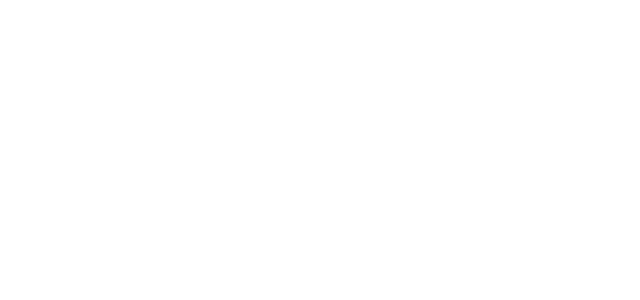
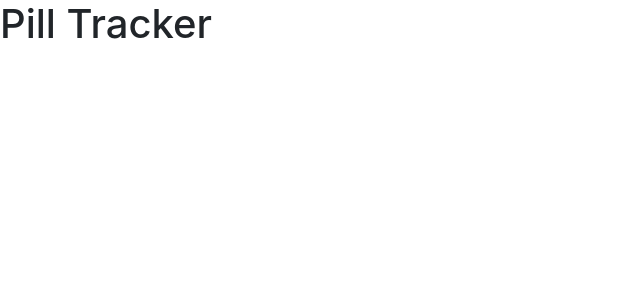
Before and after one commit to bcarrol2/pillTrackerWeb, a React (Create React App) app in the folder pilltracker/: page /home in a window 1280 px wide. Shown: the top 300 px of the page, without its empty margins (0-640 px from the left). Built offline with nearby package versions, Linux system fonts and the light colour scheme.

Commit message:
img directory and img added with new landing component

```diff
--- a/pilltracker/src/App.js
+++ b/pilltracker/src/App.js
@@ -2,6 +2,7 @@
 import './App.css';
 import {BrowserRouter, Switch, Route} from 'react-router-dom';
 // import { Button, Form, Grid, Header, Image, Message, Segment } from 'semantic-ui-react';
+import Landing from './components/Landing';
 import MedicationIndex from './components/MedicationIndex';
 
 const App = () => (
@@ -9,6 +10,7 @@
     <BrowserRouter>
       <Switch>
         <Route path="/" exact component={MedicationIndex} />
+        <Route path="/home" exact component={Landing} />
       </Switch>
     </BrowserRouter>
   </div>
--- /dev/null
+++ b/pilltracker/src/components/Landing.jsx
@@ -0,0 +1,11 @@
+import React from 'react';
+
+const Landing = () => {
+    return(
+        <div>
+            <h1>Pill Tracker</h1>
+        </div>
+    )
+}
+
+export default Landing;
--- a/pilltracker/src/components/MedicationIndex.js
+++ b/pilltracker/src/components/MedicationIndex.js
@@ -42,10 +42,10 @@
         // this function hides the edit name input box
         function divHide() {
             let x = document.getElementById("hidediv")
-            if (x.style.display === 'block') {
-                x.style.display = "none"
+            if (x.style.display === 'none') {
+                x.style.display = "block"
             } else {
-                x.style.display = 'block'
+                x.style.display = 'none'
             }
         }
 
```
Also changed, not shown: pilltracker/src/img/landing-back.jpg (added).
